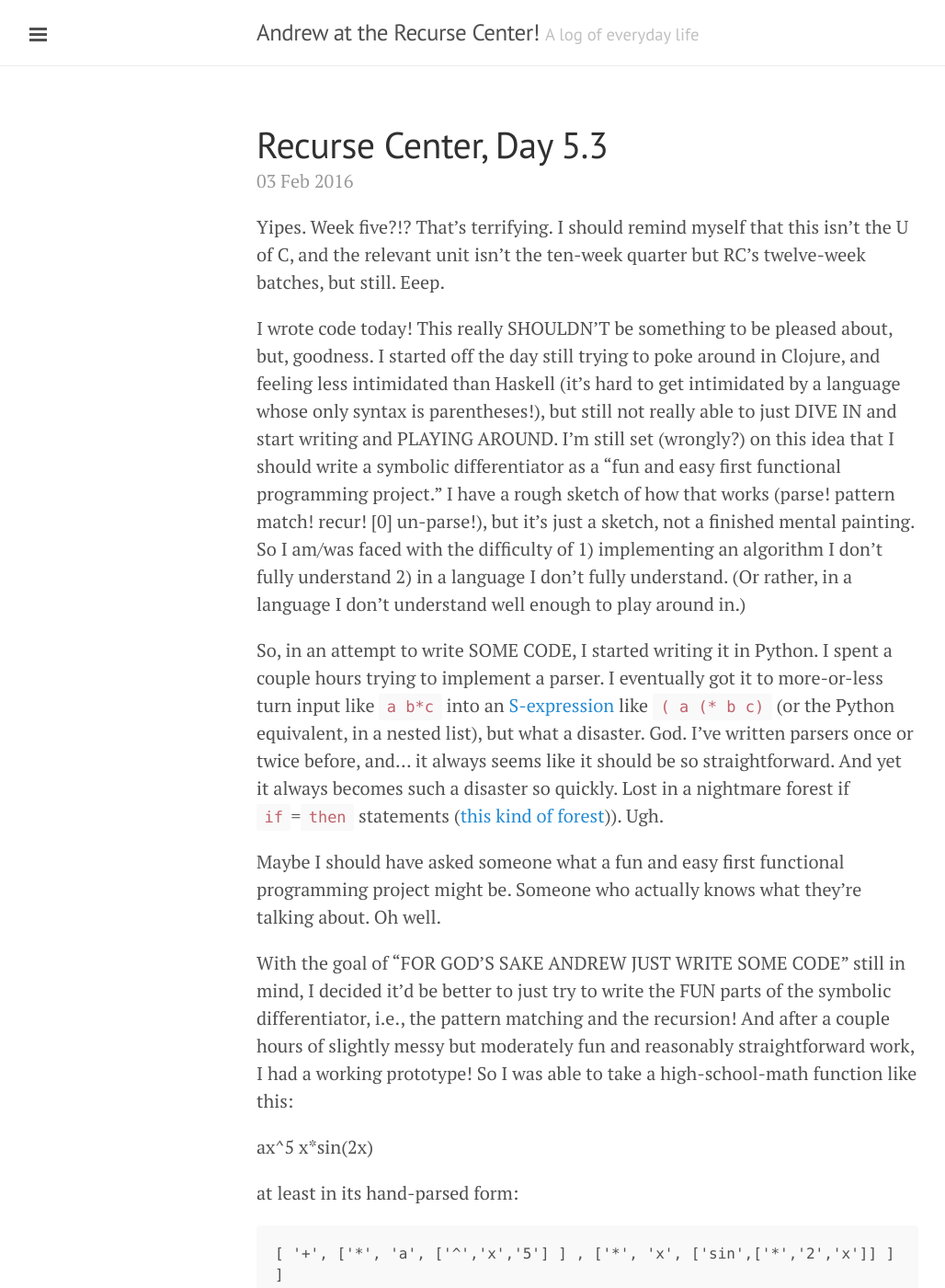
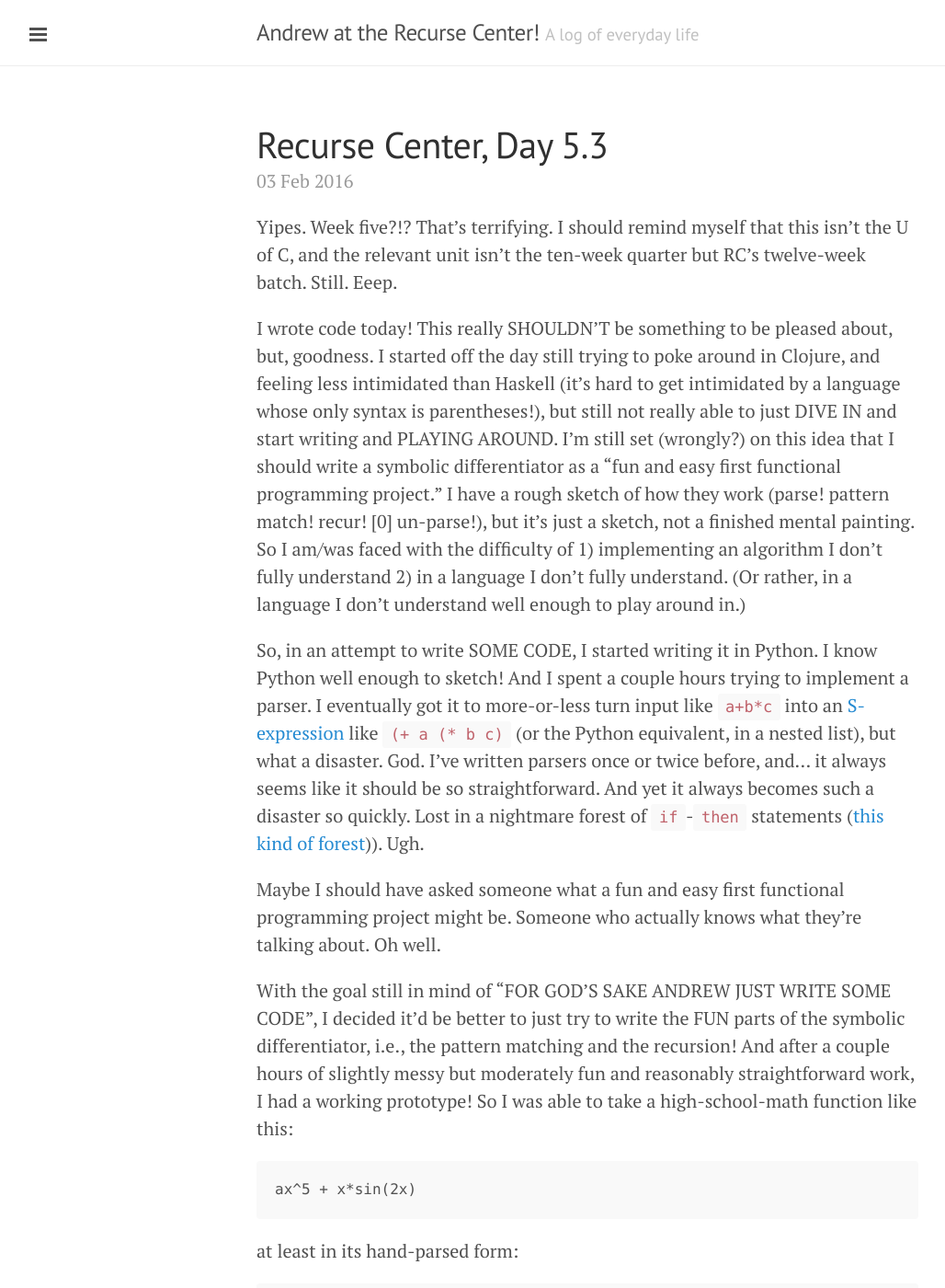
Before and after one commit to amalex5/amalex5.github.io, a Jekyll site: the page built from _posts/2016-02-03-recurse-center-day-5-3.markdown, in a window 1280 px wide and 1400 px high. Shown: the whole window at 92% size, without its empty margins (1-1029 px from the left). Built offline with Jekyll 4.4.1, drawn with Linux system fonts in a browser that asks for light colours; some of the changed text lies outside the part shown.

Commit message:
Post update: Recurse Center, Day 5.3

```diff
--- a/_posts/2016-02-03-recurse-center-day-5-3.markdown
+++ b/_posts/2016-02-03-recurse-center-day-5-3.markdown
@@ -3,17 +3,17 @@ published: true
 title: Recurse Center, Day 5.3
 layout: post
 ---
-Yipes. Week five?!? That's terrifying. I should remind myself that this isn't the U of C, and the relevant unit isn't the ten-week quarter but RC's twelve-week batches, but still. Eeep.
+Yipes. Week five?!? That's terrifying. I should remind myself that this isn't the U of C, and the relevant unit isn't the ten-week quarter but RC's twelve-week batch. Still. Eeep.
 
-I wrote code today! This really SHOULDN'T be something to be pleased about, but, goodness. I started off the day still trying to poke around in Clojure, and feeling less intimidated than Haskell (it's hard to get intimidated by a language whose only syntax is parentheses!), but still not really able to just DIVE IN and start writing and PLAYING AROUND. I'm still set (wrongly?) on this idea that I should write a symbolic differentiator as a "fun and easy first functional programming project." I have a rough sketch of how that works (parse! pattern match! recur! [0] un-parse!), but it's just a sketch, not a finished mental painting. So I am/was faced with the difficulty of 1) implementing an algorithm I don't fully understand 2) in a language I don't fully understand. (Or rather, in a language I don't understand well enough to play around in.)
+I wrote code today! This really SHOULDN'T be something to be pleased about, but, goodness. I started off the day still trying to poke around in Clojure, and feeling less intimidated than Haskell (it's hard to get intimidated by a language whose only syntax is parentheses!), but still not really able to just DIVE IN and start writing and PLAYING AROUND. I'm still set (wrongly?) on this idea that I should write a symbolic differentiator as a "fun and easy first functional programming project." I have a rough sketch of how they work (parse! pattern match! recur! [0] un-parse!), but it's just a sketch, not a finished mental painting. So I am/was faced with the difficulty of 1) implementing an algorithm I don't fully understand 2) in a language I don't fully understand. (Or rather, in a language I don't understand well enough to play around in.)
 
-So, in an attempt to write SOME CODE, I started writing it in Python. I spent a couple hours trying to implement a parser. I eventually got it to more-or-less turn input like `a   b*c` into an [S-expression](https://en.wikipedia.org/wiki/S-expression) like `(  a (* b c)` (or the Python equivalent, in a nested list), but what a disaster. God. I've written parsers once or twice before, and... it always seems like it should be so straightforward. And yet it always becomes such a disaster so quickly. Lost in a nightmare forest if `if`=`then` statements ([this kind of forest](http://fusion.net/story/252500/japan-suicide-forest-sea-of-trees-aokigahara-mt-fuji/))). Ugh.
+So, in an attempt to write SOME CODE, I started writing it in Python. I know Python well enough to sketch! And I spent a couple hours trying to implement a parser. I eventually got it to more-or-less turn input like `a+b*c` into an [S-expression](https://en.wikipedia.org/wiki/S-expression) like `(+ a (* b c)` (or the Python equivalent, in a nested list), but what a disaster. God. I've written parsers once or twice before, and... it always seems like it should be so straightforward. And yet it always becomes such a disaster so quickly. Lost in a nightmare forest of `if`-`then` statements ([this kind of forest](http://fusion.net/story/252500/japan-suicide-forest-sea-of-trees-aokigahara-mt-fuji/))). Ugh.
 
 Maybe I should have asked someone what a fun and easy first functional programming project might be. Someone who actually knows what they're talking about. Oh well.
 
-With the goal of "FOR GOD'S SAKE ANDREW JUST WRITE SOME CODE" still in mind, I decided it'd be better to just try to write the FUN parts of the symbolic differentiator, i.e., the pattern matching and the recursion! And after a couple hours of slightly messy but moderately fun and reasonably straightforward work, I had a working prototype! So I was able to take a high-school-math function like this:
+With the goal still in mind of "FOR GOD'S SAKE ANDREW JUST WRITE SOME CODE", I decided it'd be better to just try to write the FUN parts of the symbolic differentiator, i.e., the pattern matching and the recursion! And after a couple hours of slightly messy but moderately fun and reasonably straightforward work, I had a working prototype! So I was able to take a high-school-math function like this:
 
-   ax^5   x*sin(2x)
+    ax^5 + x*sin(2x)
 
 at least in its hand-parsed form:
 
@@ -25,7 +25,7 @@ and "calculate" (too strong of a word; all I'm doing is dumb pattern-matching) i
 
 and then un-parse into something ugly but readable:
 
-   (((a*5x^4)+(0*(x^5)))+((x*(cos(2*x)*((2*1)+(0*x))))+(1*sin(2*x))))
+    (((a*5x^4)+(0*(x^5)))+((x*(cos(2*x)*((2*1)+(0*x))))+(1*sin(2*x))))
 
 (Of course un-parsing it takes like two lines of code, whereas parsing it takes... a zillion. Not exactly P vs. NP, but still, talk about directional asymmetry.)
 
```
